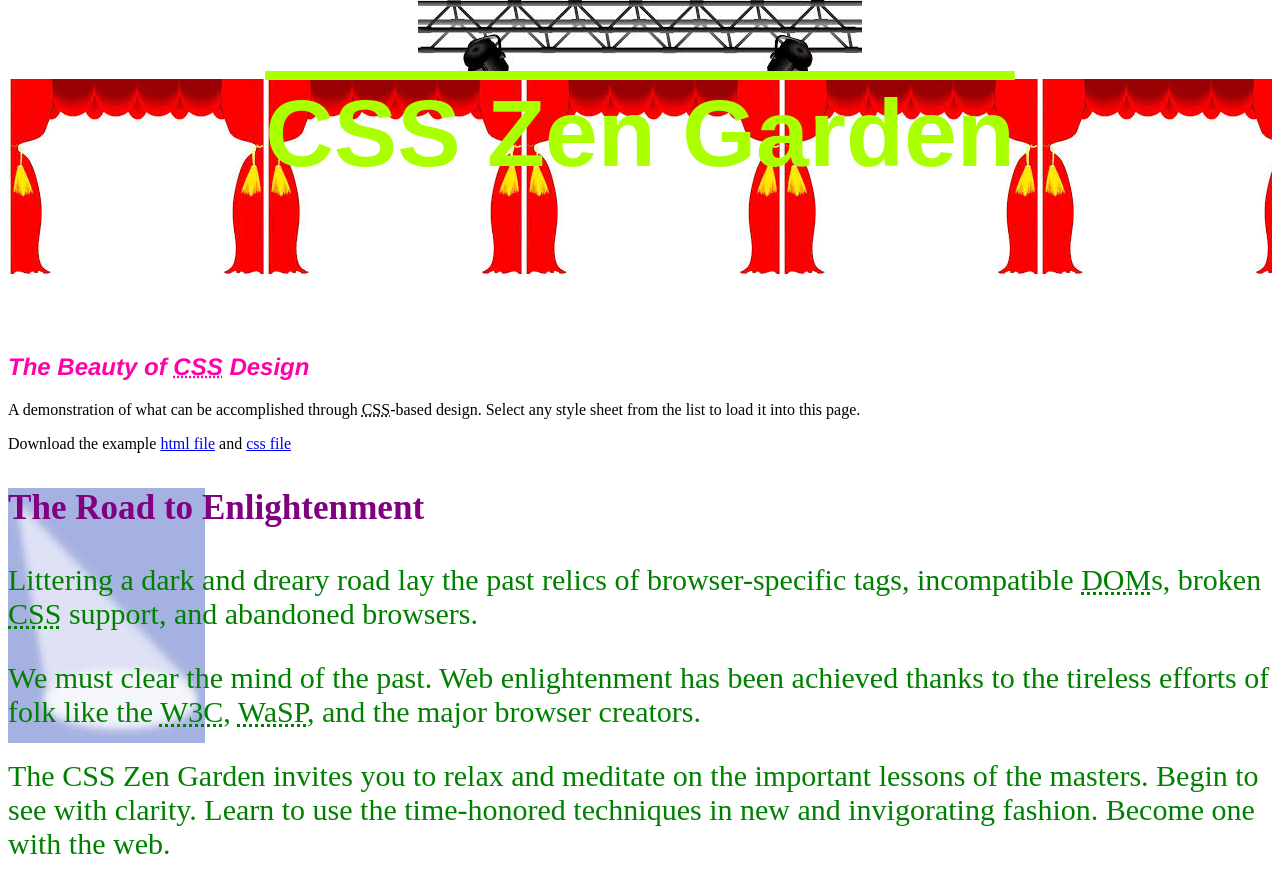
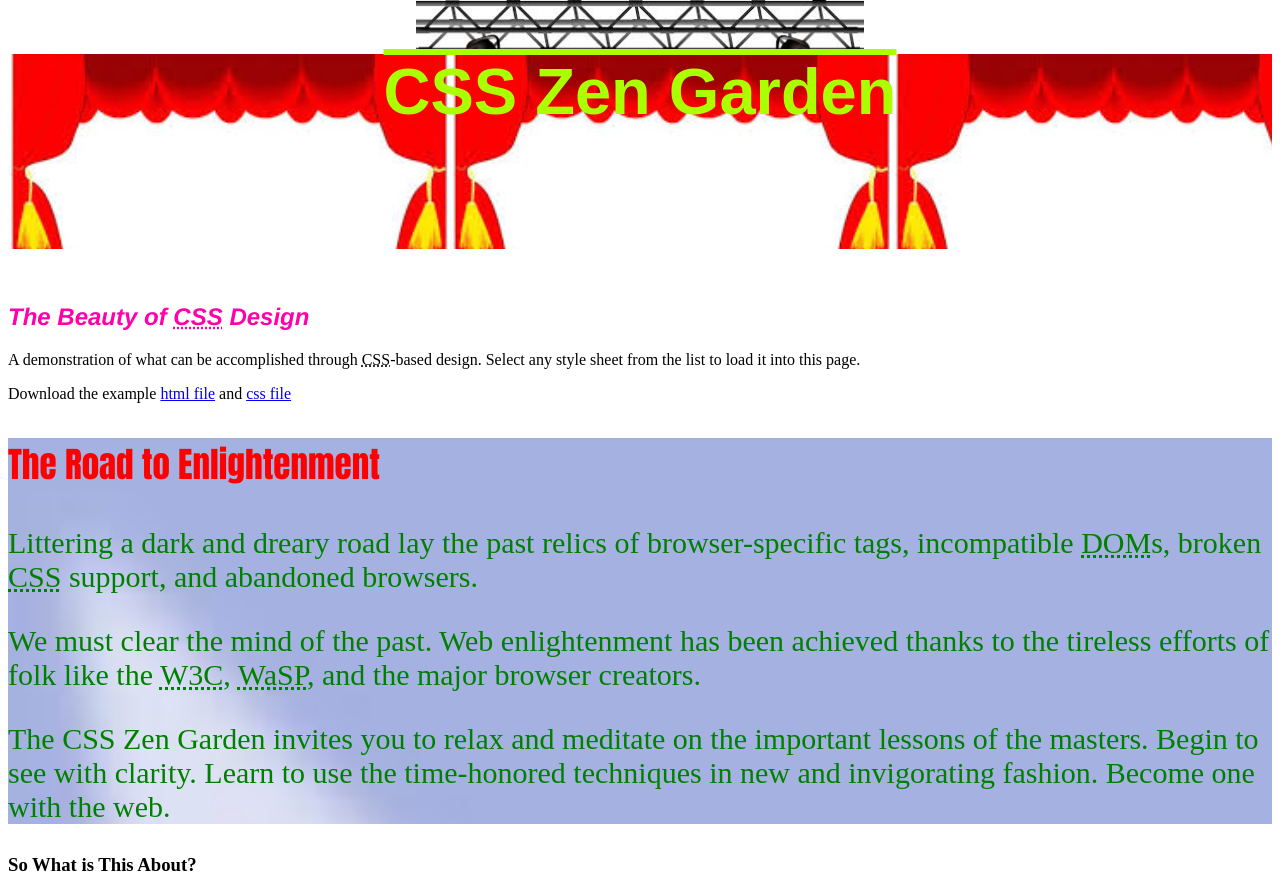
Before and after one commit to gseller99/Zen-Garden, a plain HTML site: page index.html in a window 1280 px wide. Shown: the top 879 px of the page. Drawn offline with Linux system fonts and the light colour scheme.

Commit message:
Friday night second

```diff
--- a/index_files/style.css
+++ b/index_files/style.css
@@ -4,6 +4,7 @@ body {
 	background-repeat: no-repeat;
 	background-position: top center;
 	height: 100px;
+	background-size:35%;
 
 }
 
@@ -13,11 +14,14 @@ body {
 	background-position: left top;
 	color: green;
 	font-size: 30px;
+	background-size:cover;
 }
 
 .preamble h3 {
-	color: purple;
+	color: red;
 	font-weight: bolder;
+	font-family:Impact;
+
 }
 
 
@@ -26,10 +30,13 @@ h1 {
 	font-family: Arial;
 	text-align: center;
 	text-decoration: overline;
-	font-size: 95px;
+	font-size: 65px;
 	color: #AAFF01;
 	background-image: url("../Images/curtains-background.jpg");
-	height: 195px;}
+	height: 195px;
+	background-size:35%;
+}
+
 
 h2 {
 	font-family:Helvetica;
```
